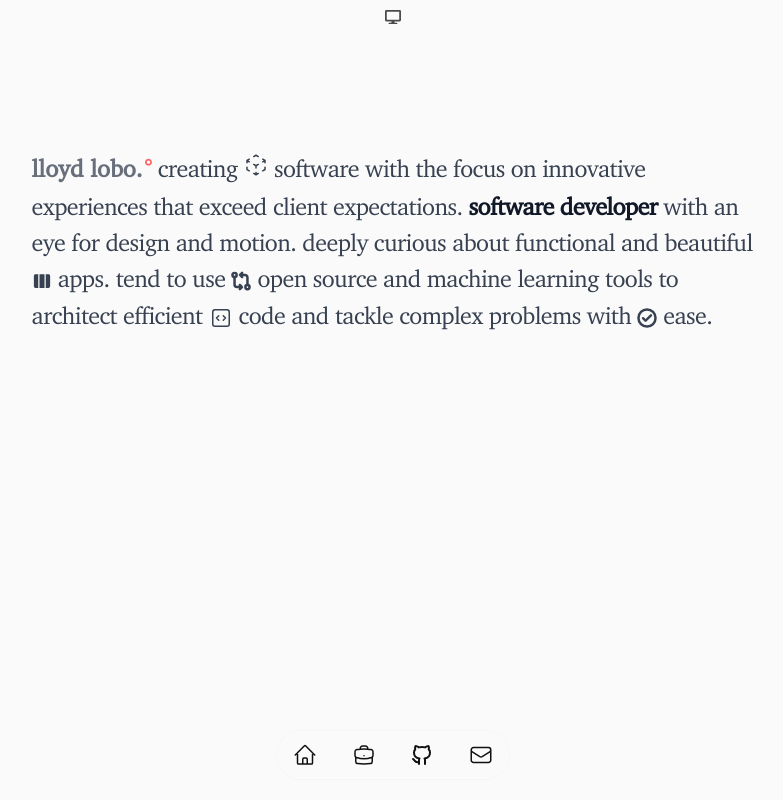
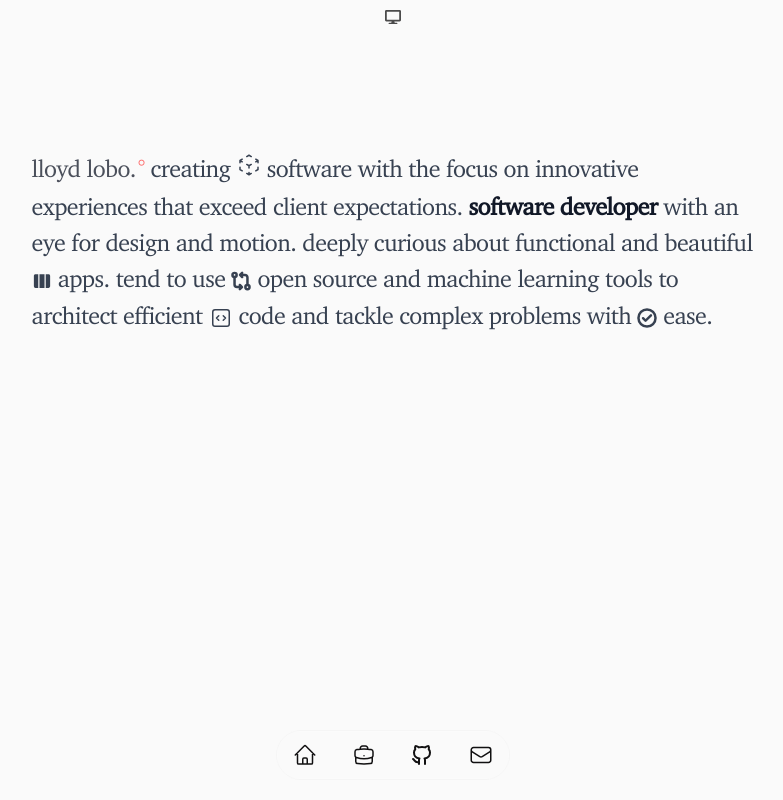
Before and after one commit to lloydlobo/lloydlobo.com, a Next.js app: page / in a window 1280 px wide. Shown: the whole page, without its empty margins (247-1030 px from the left). Built offline with nearby package versions, Linux system fonts and the light colour scheme.

Commit message:
style: remove hardcoded font sizes in globals

```diff
--- a/styles/globals.css
+++ b/styles/globals.css
@@ -19,21 +19,21 @@
   /* @apply outline-1 outline-dotted bg-purple-800 bg-opacity-[0.002]; */
 }
 
+/* font-size: 2.4vw; */
+/* font-size: 1.8vw; */
 html {
   @apply [--scroll-mt:9.875rem] lg:[--scroll-mt:6.3125rem];
-  /* font-size: 2.4vw; */
-  /* font-size: 1.8vw; */
 }
 @media all and (min-width: 1000px) {
+  /* font-size: 24px; */
+  /* font-size: 21px; */
   html {
-    /* font-size: 24px; */
-    /* font-size: 21px; */
   }
 }
 @media all and (max-width: 520px) {
+  /* font-size: 18px; */
+  /* font-size: 16px; */
   html {
-    /* font-size: 18px; */
-    /* font-size: 16px; */
   }
 }
 
@@ -44,19 +44,18 @@ body {
   @apply font-serif;
 }
 
+/* font-size: 1rem; */
+/* Line spacing should be 120–145% of the point size. */
+/* 1.2 - 1.45 */
+/* line-height: 1.45; */
 body {
   min-height: 100vh;
   font-feature-settings: "kern";
-  /* font-size: 1rem; */
-
-  /* Line spacing should be 120–145% of the point size. */
-  line-height: 1.45; /* 1.2 - 1.45 */
-
   @apply tracking-normal text-on-primary bg-gray0 dark:text-secondary dark:bg-on-primary;
 }
 
+/* @apply py-8 md:py-16; */
 main {
-  /* @apply py-8 md:py-16; */
   @apply mx-auto my-16 md:px-4;
 }
 
@@ -68,23 +67,24 @@ article {
   @apply prose lg:prose-xl md:mx-48;
 }
 
+/* px-10 is a hack to line up with px used in `Section` component */
 footer {
-  /* px-10 is a hack to line up with px used in `Section` component */
   @apply w-full px-6 md:px-10 brightness-[50%] py-2;
 }
 
+/* text-decoration-color: currentcolor; */
+/* color: inherit; */
+/* @apply no-underline decoration-transparent; */
 a,
 Link {
   text-decoration: none;
-  text-decoration-color: currentcolor;
-  color: inherit;
   transition-property: background;
   transition-duration: 0.2s;
-  @apply no-underline decoration-transparent;
 }
 
+/* @apply [&]:font-medium saturate-200 dark:text-primary; */
 a {
-  @apply [&]:font-bold tracking-normal backdrop-blur-sm dark:text-primary;
+  @apply dark:text-primary;
 }
 
 /* mailto:user@email.com */
@@ -93,10 +93,12 @@ a:link {
 }
 
 a:hover {
-  @apply bg-green-100 dark:bg-transparent dark:backdrop-brightness-[125%] decoration-transparent rounded-lg;
+  @apply bg-green-50 dark:bg-transparent dark:backdrop-brightness-[125%] decoration-transparent rounded-lg;
   background-image: none;
 }
 
+/* font-feature-settings: "caps"; */
+/* font-variant-numeric: normal; */
 a::after {
   position: relative;
   content: "\FEFF°";
@@ -104,17 +106,14 @@ a::after {
   margin-left: 0.1em;
   font-size: 90%;
   @apply saturate-150 text-red-500 dark:text-red-600;
-
-  /* font-feature-settings: "caps"; */
-  /* font-variant-numeric: normal; */
 }
 
 /* font-feature-settings: "kern", "frac", "kern", "ss02"; */
+/* margin-bottom: 0.5rem; */
+/* line-height: 1.35; */
+/* font-size: 1rem; */
 p {
-  margin-bottom: 0.5rem;
   hyphens: auto;
-  line-height: 1.35;
-  font-size: 1rem;
   @apply dark:text-secondary;
 }
 
```
